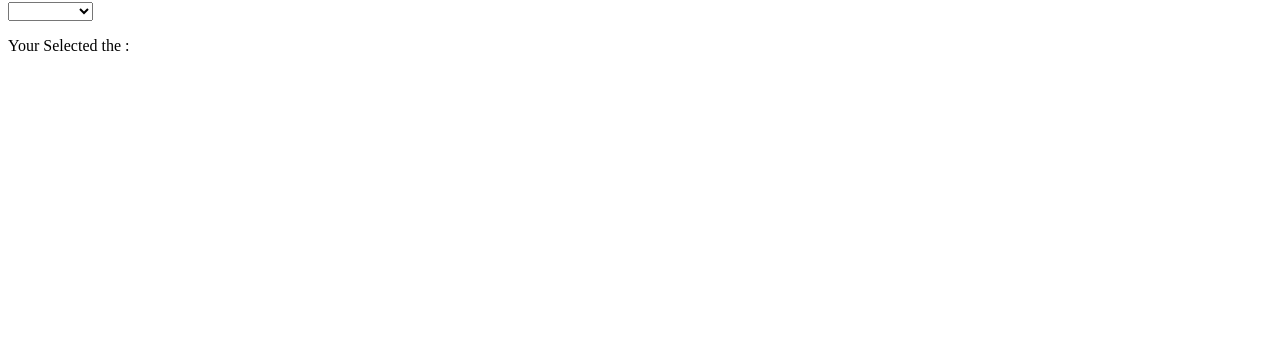
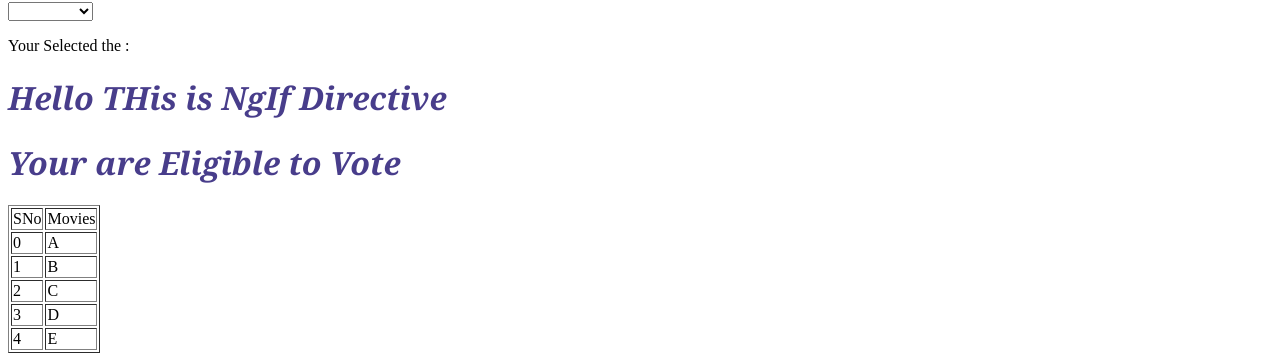
Before and after one commit to Srinivas-Lingampelli/Angular, an Angular app: page / in a window 1280 px wide. Shown: the part 1009-1367 px from the top of the page. Before the commit the page ends 1080 px from the top, so only its background shows below. Built offline with nearby package versions, Linux system fonts and the light colour scheme.

Commit message:
ngIf added

```diff
--- a/src/app/app.html
+++ b/src/app/app.html
@@ -61,6 +61,36 @@
 <p>Your Selected the  : {{optionSelected}}</p>
 
 
+<!-- ----------iF Directive--------------- -->
+
+
+<h1 *ngIf="ngif" >Hello THis is NgIf Directive </h1>
+
+<h1 *ngIf="age>18; else eligibity">
+
+  Your are Eligible to Vote
+
+</h1>
+
+<ng-template #eligibity>
+  <h1>You are Not Eligible to Vote</h1>
+</ng-template>
+
+
+<!-- ----------ngFor Directive--------------- -->
+
+<table border="1">
+  <thead>
+    <td>SNo</td>
+    <td>Movies</td>
+  </thead>
+  <tr *ngFor="let m of movies;let i=index" >
+<td>{{i}}</td>
+<td>{{m}}</td>
+  </tr>
+</table>
+
+
 
 </main>
 
--- a/src/app/app.ts
+++ b/src/app/app.ts
@@ -1,12 +1,14 @@
 import { Component, signal } from '@angular/core';
 import { FormsModule } from '@angular/forms';
 import { RouterOutlet } from '@angular/router';
+import { CommonModule } from '@angular/common';
+import { BlobOptions } from 'buffer';
 
 
 
 @Component({
   selector: 'app-root',
-  imports: [RouterOutlet,FormsModule],
+  imports: [RouterOutlet,FormsModule,CommonModule],
   templateUrl: './app.html',
   styleUrl: './app.css'
 })
@@ -67,6 +69,17 @@ console.log(this.city);
 
 optionSelected:string="";
 
+// -----------------------ngIf----------------
+
+ngif:boolean=true;
+
+age:number=19;
+
+
+// -----------------------ngFor----------------
+
+movies=["A","B","C","D","E"]
+
 
 
 
```
